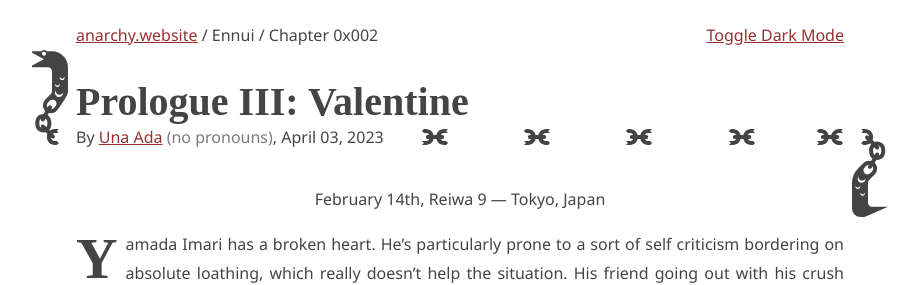
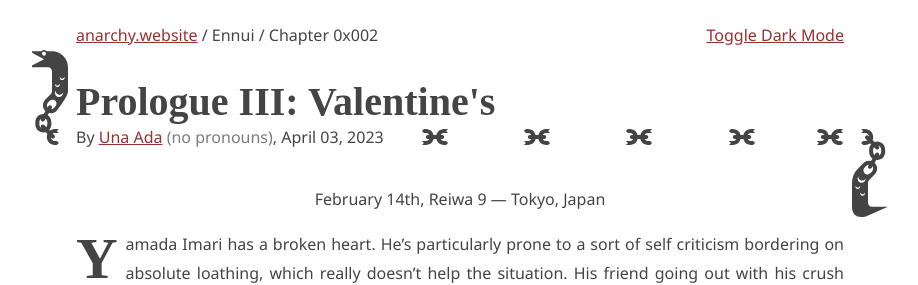
Before and after one commit to una-ada/anarchy.website, a Jekyll site: the page built from _posts/2023-04-03-0x002.md, in a window 1280 px wide and 900 px high. Shown: the top 285 px of the window, without its empty margins (180-1098 px from the left). Built offline with Jekyll 4.4.1, drawn with Linux system fonts in a browser that asks for light colours; some web fonts are replaced.

Commit message:
update ennui 002 title

```diff
--- a/_posts/2023-04-03-0x002.md
+++ b/_posts/2023-04-03-0x002.md
@@ -12,7 +12,7 @@
 tags: >
   fiction fantasy isekai
 title: >
-  Prologue III: Valentine
+  Prologue III: Valentine's
 ---
 
 February 14th, Reiwa 9 — Tokyo, Japan
```
